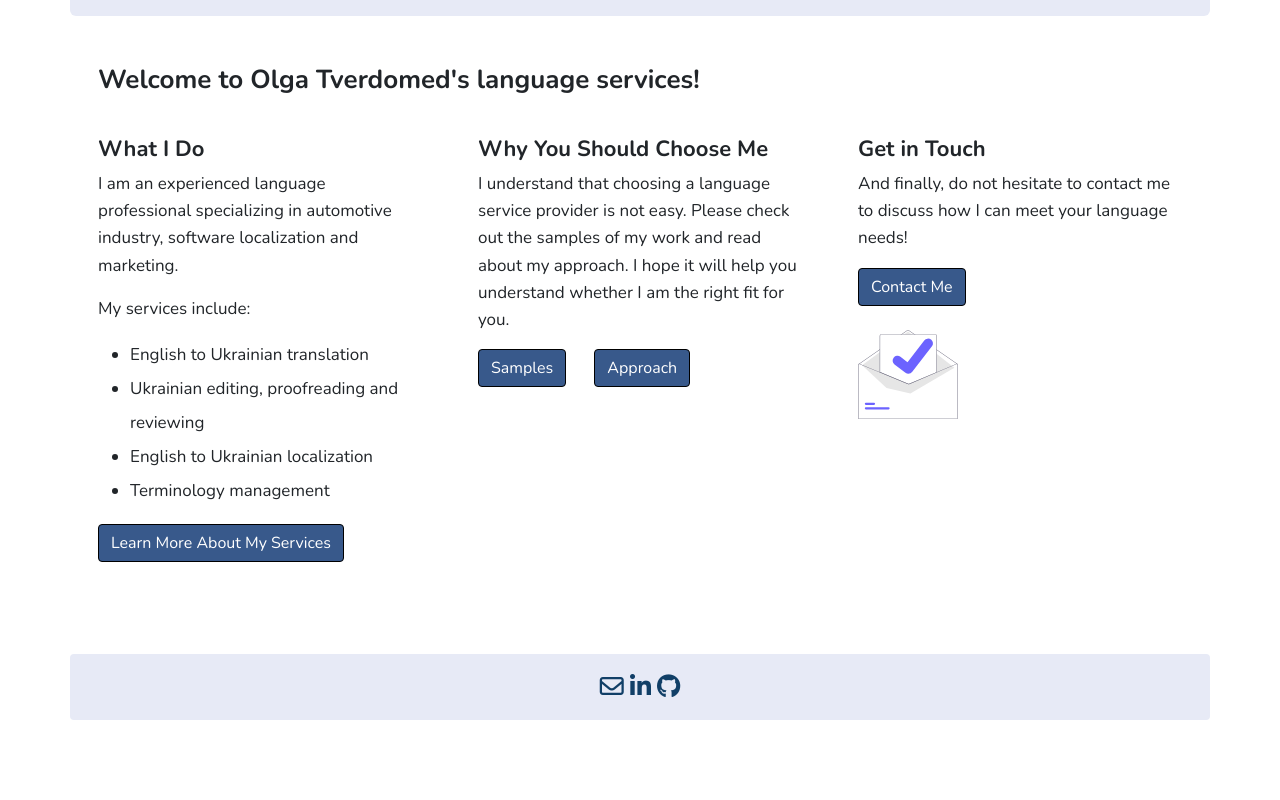
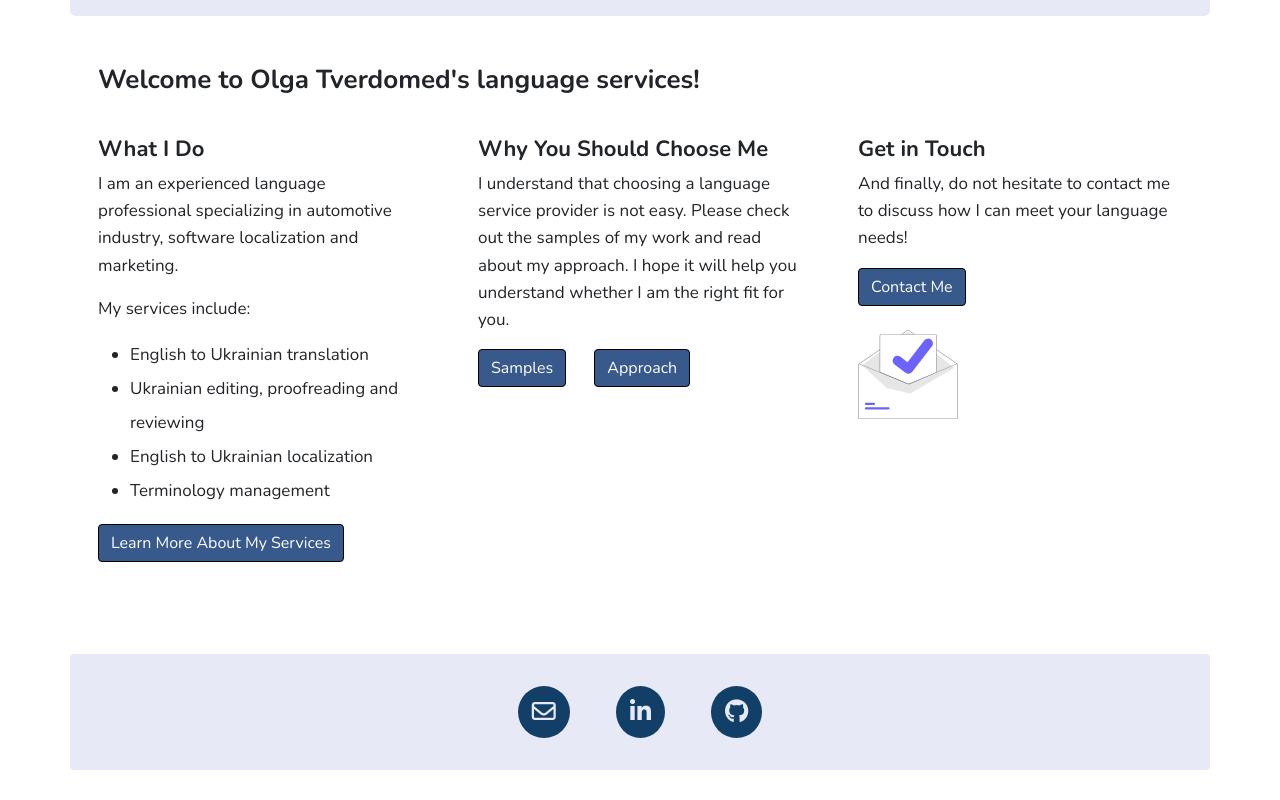
Before and after one commit to Glannys/loctrans, a plain HTML site: page index.html in a window 1280 px wide. Shown: the part 315-1115 px from the top of the page. Before the commit the page ends 1065 px from the top, so only its background shows below. Drawn offline with nearby package versions, Linux system fonts and the light colour scheme.

Commit message:
Footer updated - social links

```diff
--- a/css/style.css
+++ b/css/style.css
@@ -216,7 +216,7 @@ h5,
   color: black;
 }
 
-.contact-hover:hover {
+.contact-details a:hover {
   font-size: 22px;
   color: var(--secondary-color);
   font-weight: bold;
@@ -226,13 +226,21 @@ footer {
   font-size: 24px;
   background-color: var(--primary-color);
   border-radius: 4px;
-  padding: 15px;
+  padding: 40px;
   margin: 60px -12px 30px;
   text-align: center;
 }
 
-footer a {
-  text-decoration: none;
+footer .social-links a {
+  color: var(--primary-color);
+  background-color: var(--secondary-color);
+  margin: 0 20px;
+  padding: 10px 14px;
+  border-radius: 50%;
+}
+
+footer .social-links a:hover {
+  background-color: var(--tertiary-color);
   color: var(--secondary-color);
 }
 
--- a/index.html
+++ b/index.html
@@ -159,17 +159,19 @@
     <footer class="container">
       <div class="social-links">
         <a href="mailto:olga.tverdomed@gmail.com" title="Email Olga Tverdomed"
-          ><i class="fa-regular fa-envelope"></i
+          ><i class="fa-regular fa-envelope" aria-hidden="true"></i
         ></a>
         <a
           href="https://www.linkedin.com/in/olga-tverdomed/"
+          target="_blank"
           title="View Olga Tverdomed's LinkedIn profile"
-          ><i class="fa-brands fa-linkedin-in"></i
+          ><i class="fa-brands fa-linkedin-in" aria-hidden="true"></i
         ></a>
         <a
           href="https://github.com/Glannys"
+          target="_blank"
           title="View Olga Tverdomed's GitHub profile"
-          ><i class="fa-brands fa-github"></i
+          ><i class="fa-brands fa-github" aria-hidden="true"></i
         ></a>
       </div>
     </footer>
```
Also changed, not shown: contact.html (+2 -2 lines).
